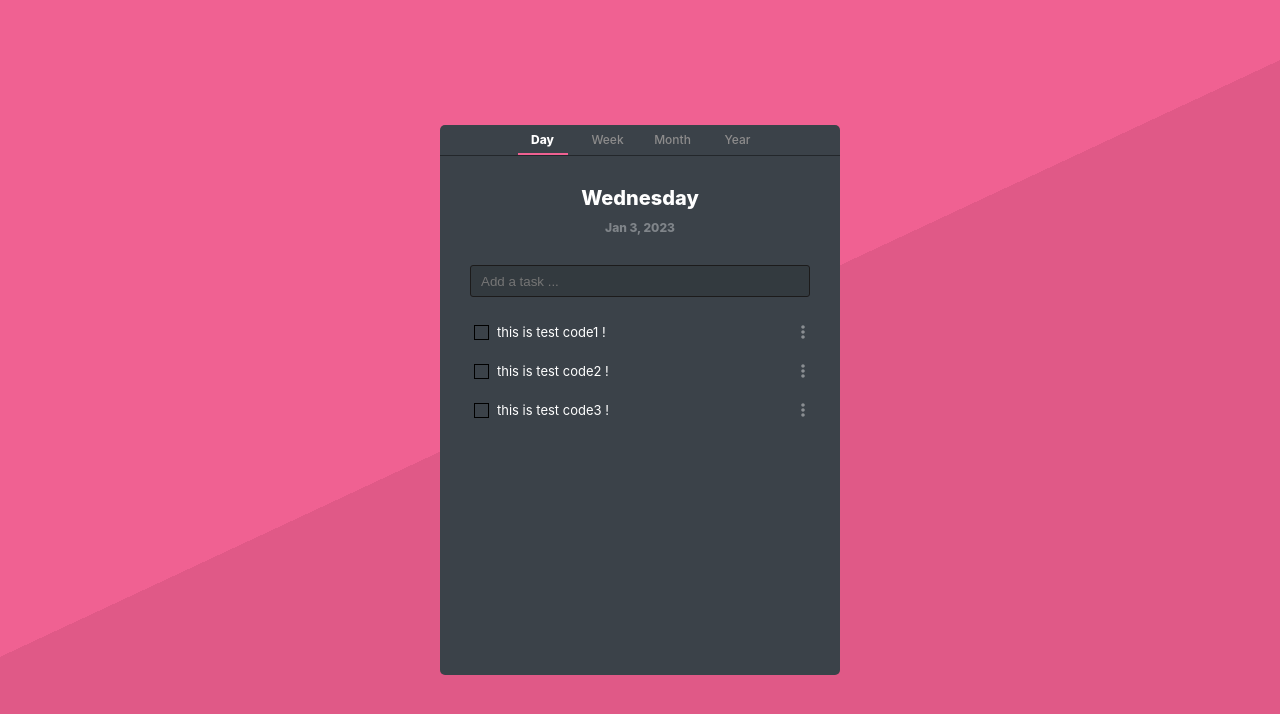
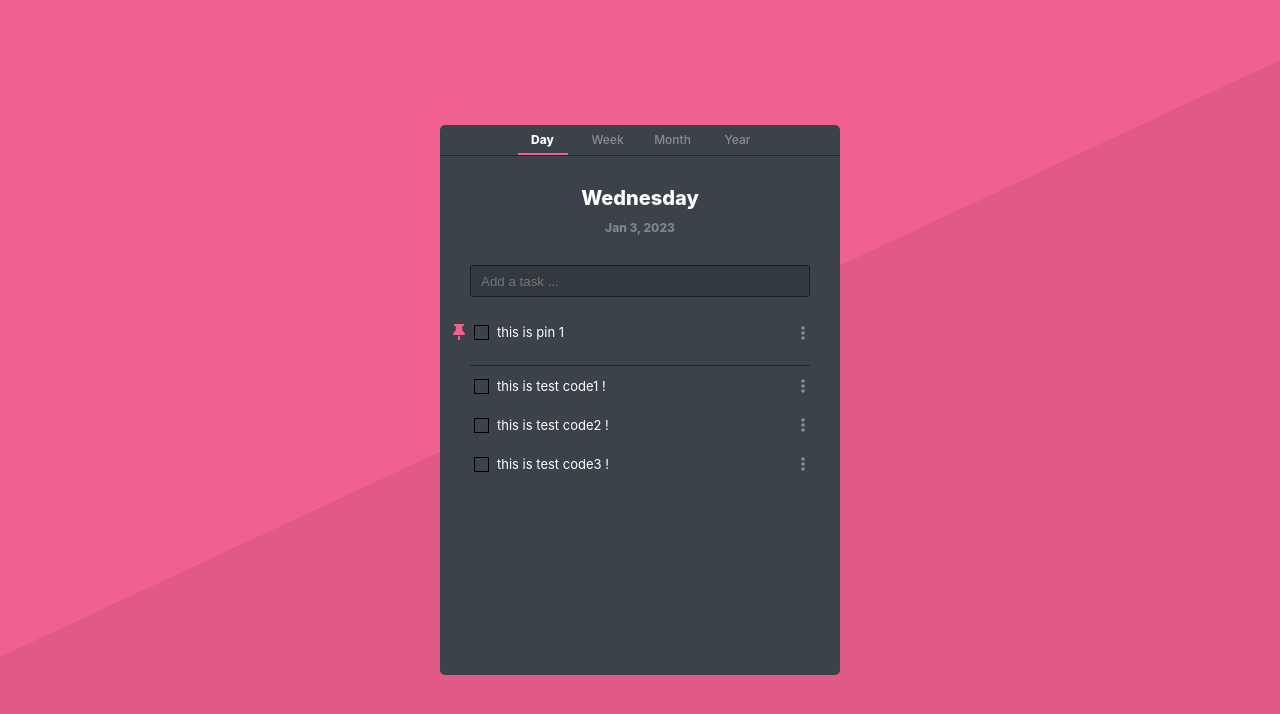
Before and after one commit to 1yoouoo/Todolist_with_ts_recoil_react, a React (Create React App) app: page / in a window 1280 px wide. Shown: the top 714 px of the page. Built offline with nearby package versions, Linux system fonts and the light colour scheme.

Commit message:
feat: add pin fucntion with delete

```diff
--- a/src/Components/Delete/Delete.tsx
+++ b/src/Components/Delete/Delete.tsx
@@ -1,21 +1,9 @@
 import "./Delete.scss";
-import { useRecoilState } from "recoil";
-import { TodoType } from "../../types/todoType";
-import { todosState } from "../../recoil/todosState";
-type DeleteProps = {
-  id: number;
-};
-const Delete = ({ id }: DeleteProps) => {
-  const [todos, setTodos] = useRecoilState<TodoType[]>(todosState);
-  const onDelete = (id: number): void => {
-    setTodos(
-      todos.filter((todo) => {
-        return todo.id !== id;
-      })
-    );
-  };
+import { TogglePropTypes } from "../../types/todoType";
+
+const Delete = ({ id, onDelete }: TogglePropTypes) => {
   return (
-    <span className="toggle__shown-delete" onClick={() => onDelete(id)}>
+    <span className="toggle__shown-delete" onClick={() => onDelete?.(id)}>
       delete
     </span>
   );
--- a/src/Components/Pin/Pin.tsx
+++ b/src/Components/Pin/Pin.tsx
@@ -1,7 +1,14 @@
+import { TogglePropTypes } from "../../types/todoType";
 import "./Pin.scss";
 
-const Pin = () => {
-  return <span className="toggle__shown-pin">pin</span>;
+const Pin = ({ id, onPin }: TogglePropTypes) => {
+  // function
+
+  return (
+    <span className="toggle__shown-pin" onClick={() => onPin?.(id)}>
+      pin
+    </span>
+  );
 };
 
 export default Pin;
--- a/src/Views/ActivatedVerticalDot/ActivatedVerticalDot.tsx
+++ b/src/Views/ActivatedVerticalDot/ActivatedVerticalDot.tsx
@@ -1,12 +1,31 @@
+import { useRecoilState } from "recoil";
 import Delete from "../../Components/Delete/Delete";
 import Pin from "../../Components/Pin/Pin";
-import { TodoType } from "../../types/todoType";
+import { pinState, todosState } from "../../recoil/todosState";
+import { ActivatedVerticalDotPropTypes, TodoType } from "../../types/todoType";
 import "./ActivatedVerticalDot.scss";
-type ActivatedVerticalDot = {
-  toggle: boolean;
-  data: TodoType;
-};
-const ActivatedVerticalDot = ({ toggle, data }: ActivatedVerticalDot) => {
+
+const ActivatedVerticalDot = ({
+  toggle,
+  data,
+}: ActivatedVerticalDotPropTypes) => {
+  const [pins, setPins] = useRecoilState<TodoType[]>(pinState);
+  const [todos, setTodos] = useRecoilState<TodoType[]>(todosState);
+  const onPin = (id?: number): void => {
+    setPins(
+      todos.filter((todo) => {
+        return todo.id === id;
+      })
+    );
+    onDelete(id);
+  };
+  const onDelete = (id?: number): void => {
+    setTodos(
+      todos.filter((todo) => {
+        return todo.id !== id;
+      })
+    );
+  };
   return (
     <span
       className={
@@ -15,8 +34,8 @@ const ActivatedVerticalDot = ({ toggle, data }: ActivatedVerticalDot) => {
           : "activated-vertical-dot-hidden"
       }
     >
-      {/* <Pin pin={data.pin}/> */}
-      <Delete id={data.id} />
+      <Pin id={data?.id} onPin={onPin} />
+      <Delete id={data?.id} onDelete={onDelete} />
     </span>
   );
 };
--- a/src/Views/ItemForm/ItemForm.tsx
+++ b/src/Views/ItemForm/ItemForm.tsx
@@ -4,14 +4,38 @@ import { useState } from "react";
 import ActivatedVerticalDot from "../ActivatedVerticalDot/ActivatedVerticalDot";
 import { TodoPropTypes, TodoType } from "../../types/todoType";
 
-const ItemForm = ({ data }: TodoPropTypes) => {
+const ItemForm = ({ data, pin }: TodoPropTypes) => {
   const [toggle, setToggle] = useState(false);
-  const onClickVerticalDot = (data: TodoType) => {
+  const onClickVerticalDot = (data?: TodoType) => {
     setToggle(!toggle);
     console.log(data);
   };
   return (
     <>
+      {pin && (
+        <li className="item-list-form__list--pin">
+          <svg
+            id="pin"
+            xmlns="http://www.w3.org/2000/svg"
+            viewBox="0 0 384 512"
+          >
+            <path d="M32 32C32 14.3 46.3 0 64 0H320c17.7 0 32 14.3 32 32s-14.3 32-32 32H290.5l11.4 148.2c36.7 19.9 65.7 53.2 79.5 94.7l1 3c3.3 9.8 1.6 20.5-4.4 28.8s-15.7 13.3-26 13.3H32c-10.3 0-19.9-4.9-26-13.3s-7.7-19.1-4.4-28.8l1-3c13.8-41.5 42.8-74.8 79.5-94.7L93.5 64H64C46.3 64 32 49.7 32 32zM160 384h64v96c0 17.7-14.3 32-32 32s-32-14.3-32-32V384z" />
+          </svg>
+          <span>
+            <input type="checkbox" id={`${pin.id}`} />
+            <label htmlFor={`${pin.id}`}></label>
+            <span>{pin?.task}</span>
+          </span>
+          <svg
+            id="vertical-dot"
+            xmlns="http://www.w3.org/2000/svg"
+            viewBox="0 0 128 512"
+          >
+            <path d="M64 360c30.9 0 56 25.1 56 56s-25.1 56-56 56s-56-25.1-56-56s25.1-56 56-56zm0-160c30.9 0 56 25.1 56 56s-25.1 56-56 56s-56-25.1-56-56s25.1-56 56-56zM120 96c0 30.9-25.1 56-56 56S8 126.9 8 96S33.1 40 64 40s56 25.1 56 56z" />
+          </svg>
+        </li>
+      )}
+      {data && (
         <li key={data.id}>
           <span>
             <input type="checkbox" id={`${data.id}`} />
@@ -32,6 +56,7 @@ const ItemForm = ({ data }: TodoPropTypes) => {
             <ActivatedVerticalDot toggle={toggle} data={data} />
           </span>
         </li>
+      )}
     </>
   );
 };
--- a/src/Views/ItemListForm/ItemListForm.tsx
+++ b/src/Views/ItemListForm/ItemListForm.tsx
@@ -4,37 +4,20 @@ import InputForm from "../../Components/InputForm/InputForm";
 import ItemForm from "../ItemForm/ItemForm";
 import { useRecoilValue } from "recoil";
 import { TodoType } from "../../types/todoType";
-import { todosState } from "../../recoil/todosState";
+import { pinState, todosState } from "../../recoil/todosState";
 
 const ItemListForm = (): JSX.Element => {
   //state
   const todos = useRecoilValue<TodoType[]>(todosState);
-
+  const pins = useRecoilValue<TodoType[]>(pinState);
   return (
     <div className="item-list-form">
       <InputForm />
       <ul className="item-list-form__list">
-        {/* <li className="item-list-form__list--pin">
-          <svg
-            id="pin"
-            xmlns="http://www.w3.org/2000/svg"
-            viewBox="0 0 384 512"
-          >
-            <path d="M32 32C32 14.3 46.3 0 64 0H320c17.7 0 32 14.3 32 32s-14.3 32-32 32H290.5l11.4 148.2c36.7 19.9 65.7 53.2 79.5 94.7l1 3c3.3 9.8 1.6 20.5-4.4 28.8s-15.7 13.3-26 13.3H32c-10.3 0-19.9-4.9-26-13.3s-7.7-19.1-4.4-28.8l1-3c13.8-41.5 42.8-74.8 79.5-94.7L93.5 64H64C46.3 64 32 49.7 32 32zM160 384h64v96c0 17.7-14.3 32-32 32s-32-14.3-32-32V384z" />
-          </svg>
-          <span>
-            <input type="checkbox" id="-1" />
-            <label htmlFor="-1"></label>
-            <span>Practice to get used to TypeScript</span>
-          </span>
-          <svg
-            id="vertical-dot"
-            xmlns="http://www.w3.org/2000/svg"
-            viewBox="0 0 128 512"
-          >
-            <path d="M64 360c30.9 0 56 25.1 56 56s-25.1 56-56 56s-56-25.1-56-56s25.1-56 56-56zm0-160c30.9 0 56 25.1 56 56s-25.1 56-56 56s-56-25.1-56-56s25.1-56 56-56zM120 96c0 30.9-25.1 56-56 56S8 126.9 8 96S33.1 40 64 40s56 25.1 56 56z" />
-          </svg>
-        </li> */}
+        {pins &&
+          pins.map((pin) => {
+            return <ItemForm pin={pin} />;
+          })}
         {todos.map((data) => {
           return <ItemForm data={data} />;
         })}
--- a/src/recoil/todosState.ts
+++ b/src/recoil/todosState.ts
@@ -22,6 +22,17 @@ export const todosState = atom<TodoType[]>({
   ],
 });
 
+export const pinState = atom<TodoType[]>({
+  key: "pinState",
+  default: [
+    {
+      id: 1,
+      pin: true,
+      task: "this is pin 1",
+    },
+  ],
+});
+
 export const todoInputState = atom<string>({
   key: "todoInputState",
   default: "",
```
Also changed, not shown: src/types/todoType.ts (+13 -1 lines). Lines whose indentation alone changed are shown as unchanged.
